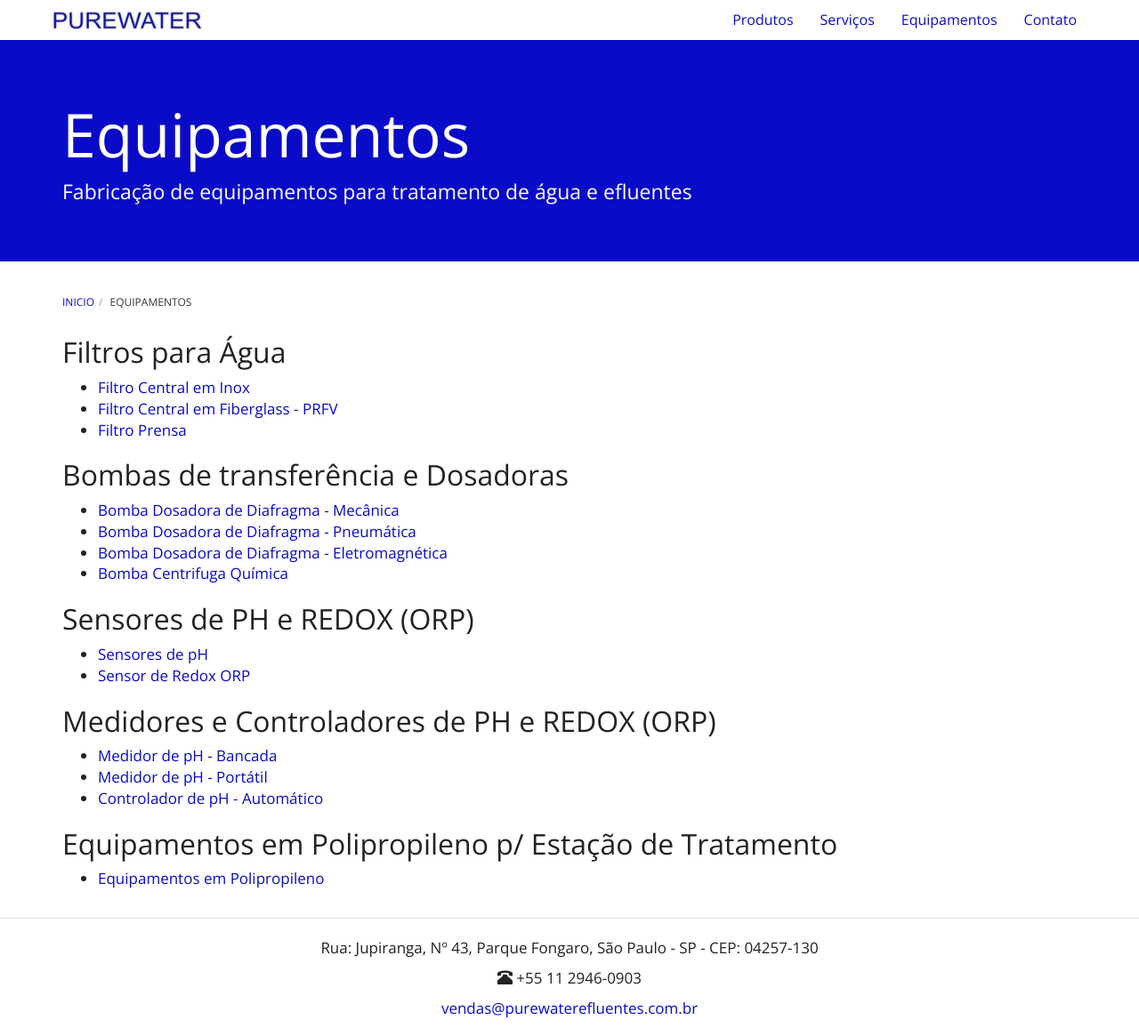
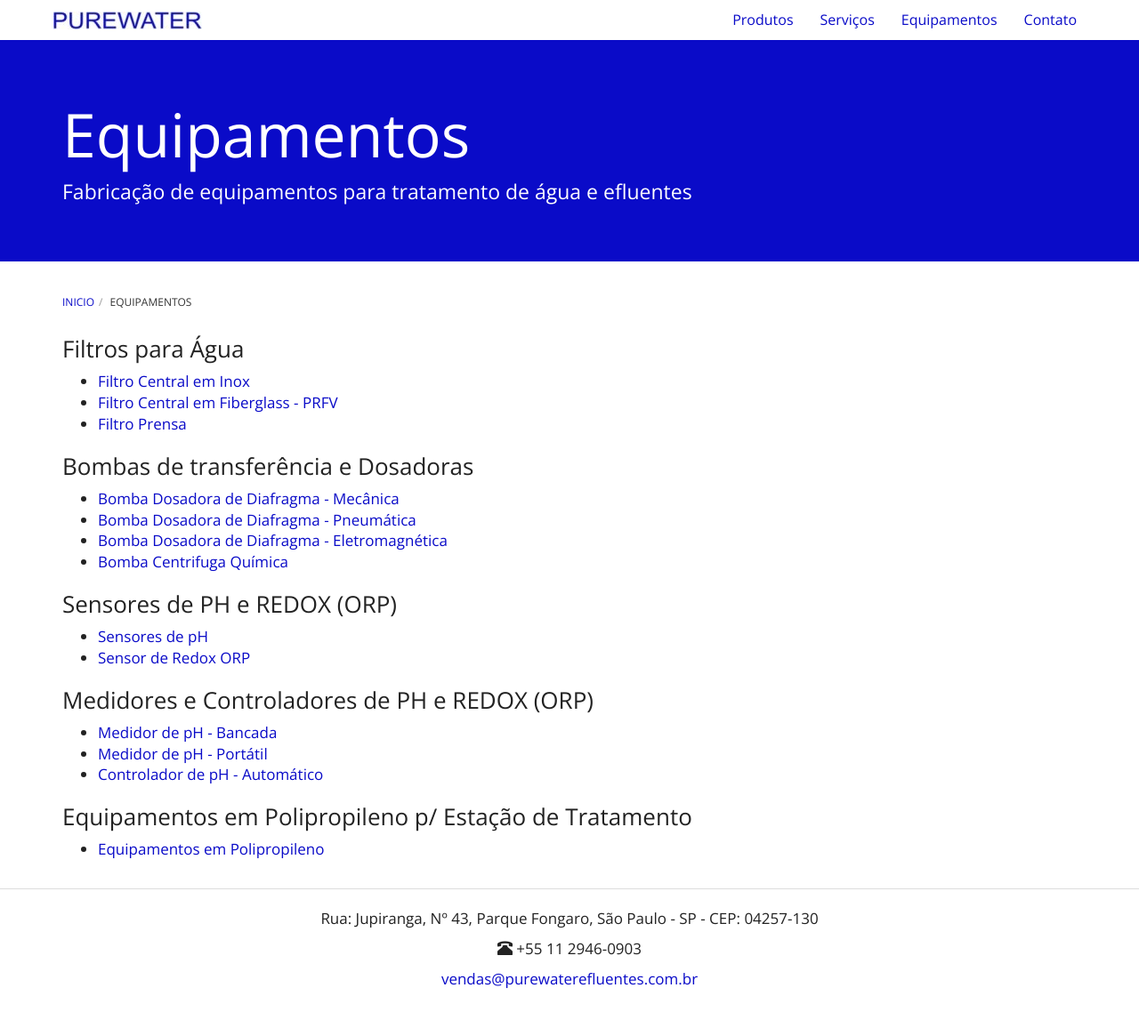
Before and after one commit to purewaterefluentes/purewaterefluentes.github.io, a Jekyll site: the page built from equipamentos/index.md, in a window 1280 px wide and 1156 px high. Shown: the whole window at 89% size. Built offline with Jekyll 4.4.1, drawn with Linux system fonts in a browser that asks for light colours; nearby versions of some CDN libraries; library files that are not in the unit come from our copies.

Commit message:
fix main headers

```diff
--- a/equipamentos/index.md
+++ b/equipamentos/index.md
@@ -4,13 +4,13 @@ title: Equipamentos
 subtitle: Fabricação de equipamentos para tratamento de água e efluentes
 ---
 
-## Filtros para Água
+### Filtros para Água
 
 - [Filtro Central em Inox](filtro-de-agua-inox.html)
 - [Filtro Central em Fiberglass - PRFV](filtro-de-agua-fiberglass-PRFV.html)
 - [Filtro Prensa](filtro-prensa.html)
 
-## Bombas de transferência e Dosadoras
+### Bombas de transferência e Dosadoras
 
 
 - [Bomba Dosadora de Diafragma - Mecânica](bomba-dosadora-de-diafragma-mecanica.html)
@@ -18,19 +18,19 @@ subtitle: Fabricação de equipamentos para tratamento de água e efluentes
 - [Bomba Dosadora de Diafragma - Eletromagnética](bomba-dosadora-de-diafragma-eletromagnetica.html)
 - [Bomba Centrifuga Química](bomba-centrifuga-quimica.html)
 
-## Sensores de PH e REDOX (ORP)
+### Sensores de PH e REDOX (ORP)
 
 - [Sensores de pH](eletrodo-de-ph.html)
 - [Sensor de Redox ORP](eletrodo-de-redox.html)
 
 
-## Medidores e Controladores de PH e REDOX (ORP)
+### Medidores e Controladores de PH e REDOX (ORP)
 
 - [Medidor de pH - Bancada](medidor-de-ph-modelo-bancada.html)
 - [Medidor de pH - Portátil](medidor-de-ph-modelo-portatil.html)
 - [Controlador de pH - Automático](controlador-de-ph-automatico.html)
 
 
-## Equipamentos em Polipropileno p/ Estação de Tratamento
+### Equipamentos em Polipropileno p/ Estação de Tratamento
 
 - [Equipamentos em Polipropileno](equipamentos-polipropileno.html)
--- a/index.html
+++ b/index.html
@@ -21,17 +21,17 @@ showBreadcrumbs: false
         <div class="row">
           <div class="col-md-4">
             <img src="/website/images/icon_produtos_quimicos.png" alt="Produtos Químicos" class="img-responsive" />
-            <a href="/produtos"><h2>Produtos Químicos</h2></a>
+            <a href="/produtos"><h3>Produtos Químicos</h3></a>
             <p>Produtos químicos para tratamento de água e efluentes.</p>
           </div>
           <div class="col-md-4">
             <img src="/website/images/icon_ete_compacta.png" alt="Equipamentos" class="img-responsive" />
-            <a href="/equipamentos"><h2>Equipamentos</h2></a>
+            <a href="/equipamentos"><h3>Equipamentos</h3></a>
             <p>Toda linha de equipamentos para tratamento de água e efluentes.</p>
          </div>
           <div class="col-md-4">
             <img src="/website/images/icon_analise_laboratorial.png" alt="Serviços" class="img-responsive" />
-            <a href="/servicos"><h2>Serviços</h2></a>
+            <a href="/servicos"><h3>Serviços</h3></a>
             <p>Consultoria ambiental, projetos e soluções ambientais.</p>
           </div>
         </div>
```
Also changed, not shown: produtos/index.md (+2 -2 lines).
